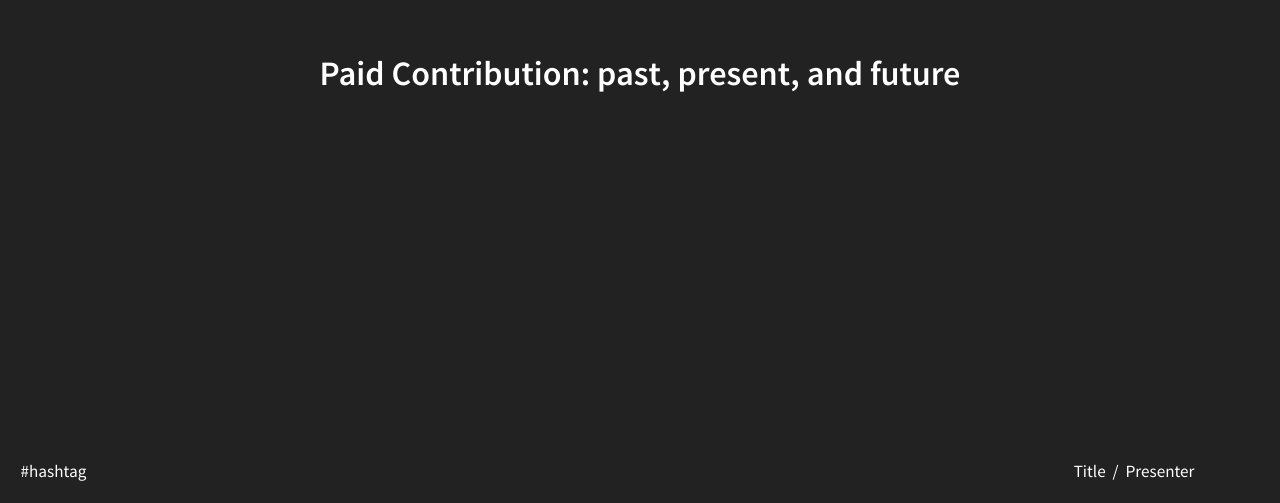
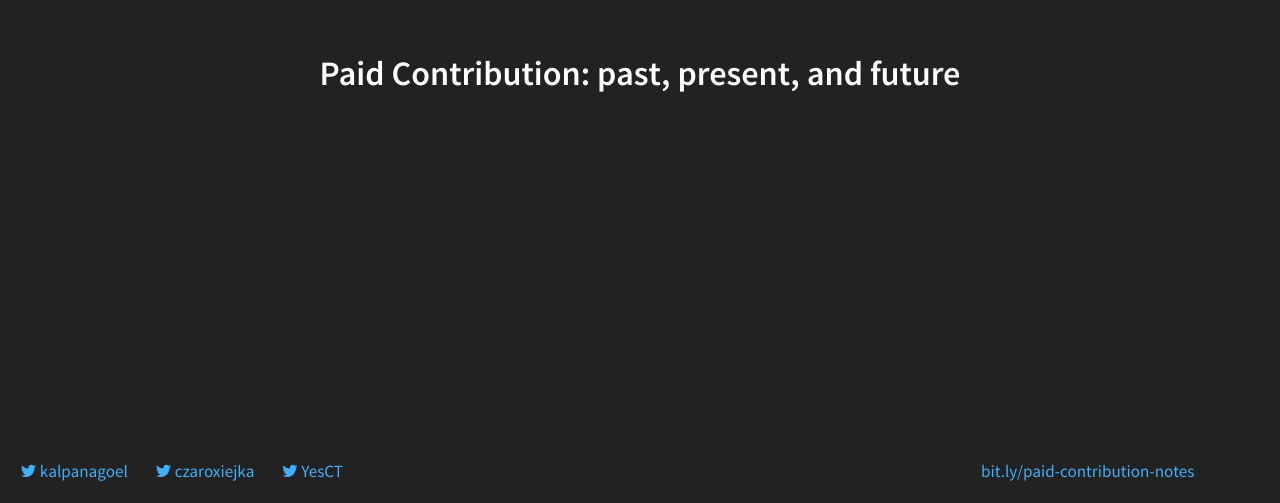
Before and after one commit to drupal-mentoring/paid-contribution, a website: page index.html in a window 1280 px wide. Shown: the part 297-800 px from the top of the page. Drawn offline with Linux system fonts and the light colour scheme; a web font is replaced by a local one.

Commit message:
Add speakers twitter and notes bit.ly in the footer in index.html

```diff
--- a/index.html
+++ b/index.html
@@ -6,8 +6,8 @@
 
 		<title>reveal.js - template for presentations</title>
 
-		<meta name="description" content="Talk title">
-		<meta name="author" content="Alina Mackenzie">
+		<meta name="description" content="Paid Contribution: past, present, and future">
+		<meta name="author" content="Kalpana Goel, Alina Mackenzie, Cathy Theys">
 
 		<meta name="apple-mobile-web-app-capable" content="yes" />
 		<meta name="apple-mobile-web-app-status-bar-style" content="black-translucent" />
@@ -43,16 +43,21 @@
         <div class="branding--logo" style="position: absolute; bottom: 0em; z-index: 20;">
           <span class="logo__image">
           </span>
-          <p class="logo__site-name">#hashtag</p>
+          <p class="logo__site-name">
+              <a href="http://twitter.com/david_baltha"><i class="fa fa-twitter"></i> kalpanagoel</a>
+              &nbsp;&nbsp;&nbsp;&nbsp;&nbsp;&nbsp;
+            <a href="http://twitter.com/czaroxiejka"><i class="fa fa-twitter"></i> czaroxiejka</a>
+            &nbsp;&nbsp;&nbsp;&nbsp;&nbsp;&nbsp;
+            <a href="http://twitter.com/YesCT"><i class="fa fa-twitter"></i> YesCT</a>
+            </p>
         </div>
-        <div class="session--info"  style="position: absolute; bottom: 0em; z-index: 20;">
-          <p class="session__title">
-            Title
-            <span class="seperator">&nbsp;/&nbsp;</span>
-          </p>
-          <p class="session__presenter">
-            Presenter
-          </p>
+          <div class="session--info"  style="position: absolute; bottom: 0em; z-index: 20;">
+              <p class="session__title">
+                  <span class="seperator"></span>
+              </p>
+            <p class="session__presenter">
+                <a href="http://bit.ly/paid-contribution-notes">bit.ly/paid-contribution-notes</a>
+            </p>
         </div>
       </footer>
 
```
